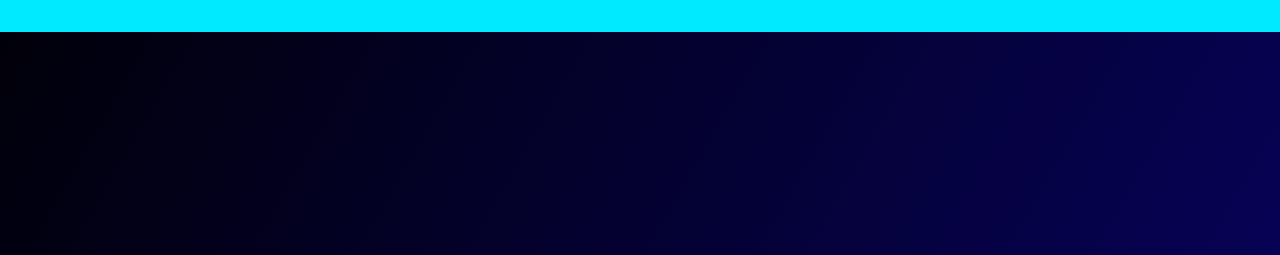
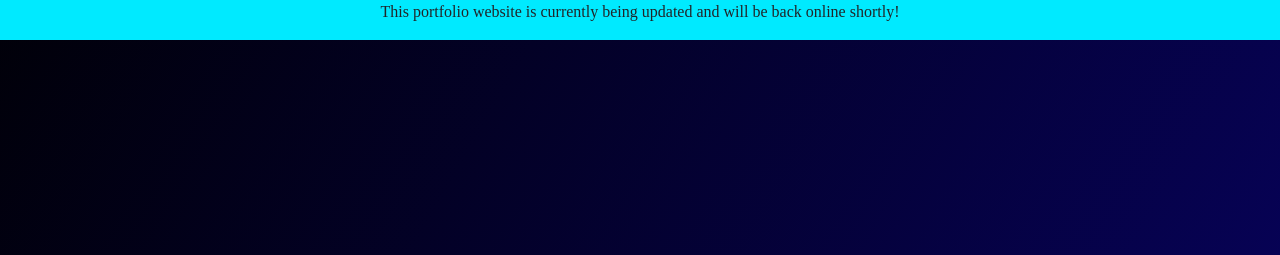
Before and after one commit to dakshashra/me, a plain HTML site: page index.html in a window 1280 px wide. Shown: the top 255 px of the page. Drawn offline with nearby package versions, Linux system fonts and the light colour scheme; a web font is replaced by a local one.

Commit message:
second update on warning header

```diff
--- a/index.html
+++ b/index.html
@@ -16,7 +16,8 @@
 </head>
 <body>
   <div class="warning">
-
+    <p class="serif">
+      This portfolio website is currently being updated and will be back online shortly!</p>
   </div>
     <div class="title">
         <div class="white container">
--- a/style.css
+++ b/style.css
@@ -64,7 +64,9 @@
     }
   }
   .warning{
-    height: 4vh;
+    height: 5vh;
     background: rgb(0, 234, 255);
+    display: flex;
+    justify-content: center;
     align-items: center;
   }
```
